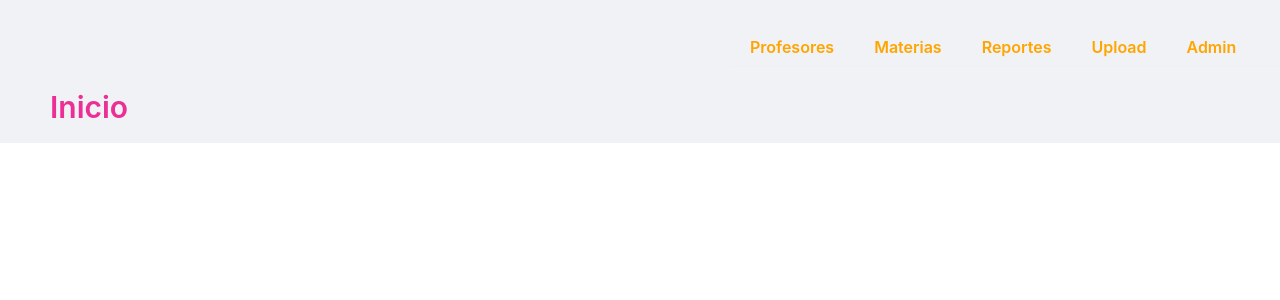
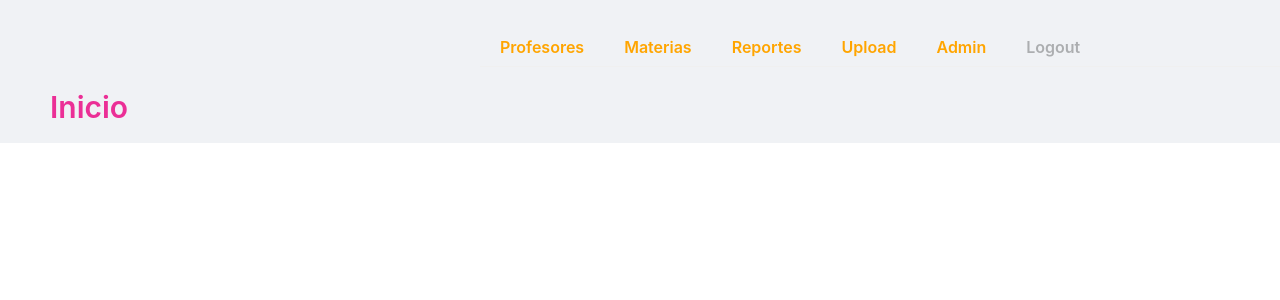
Before and after one commit to paulinagzd/app-integrador, a React (Create React App) app: page /inicio in a window 1280 px wide. Shown: the top 300 px of the page. Built offline with nearby package versions, Linux system fonts and the light colour scheme.

Commit message:
Logout·

```diff
--- a/src/components/Navbar.js
+++ b/src/components/Navbar.js
@@ -31,7 +31,7 @@ export default function Navbar() {
           defaultSelectedKeys={tab || "inicio"}
           style={{
             display: "block",
-            width: 550,
+            width: 800,
             marginTop: "20px",
             marginLeft: "auto",
             backgroundColor: "transparent",
@@ -89,6 +89,13 @@ export default function Navbar() {
               </Title>
             </Link>
           </Menu.Item>
+          <Menu.Item key="logout" onClick={() => setTitle("Logout")}>
+            <Link to="/login">
+              <Title strong level={5} style={{ color: "#ACAEB0"}}>
+                Logout
+              </Title>
+            </Link>
+          </Menu.Item>
         </Menu>
 
       <div
```
